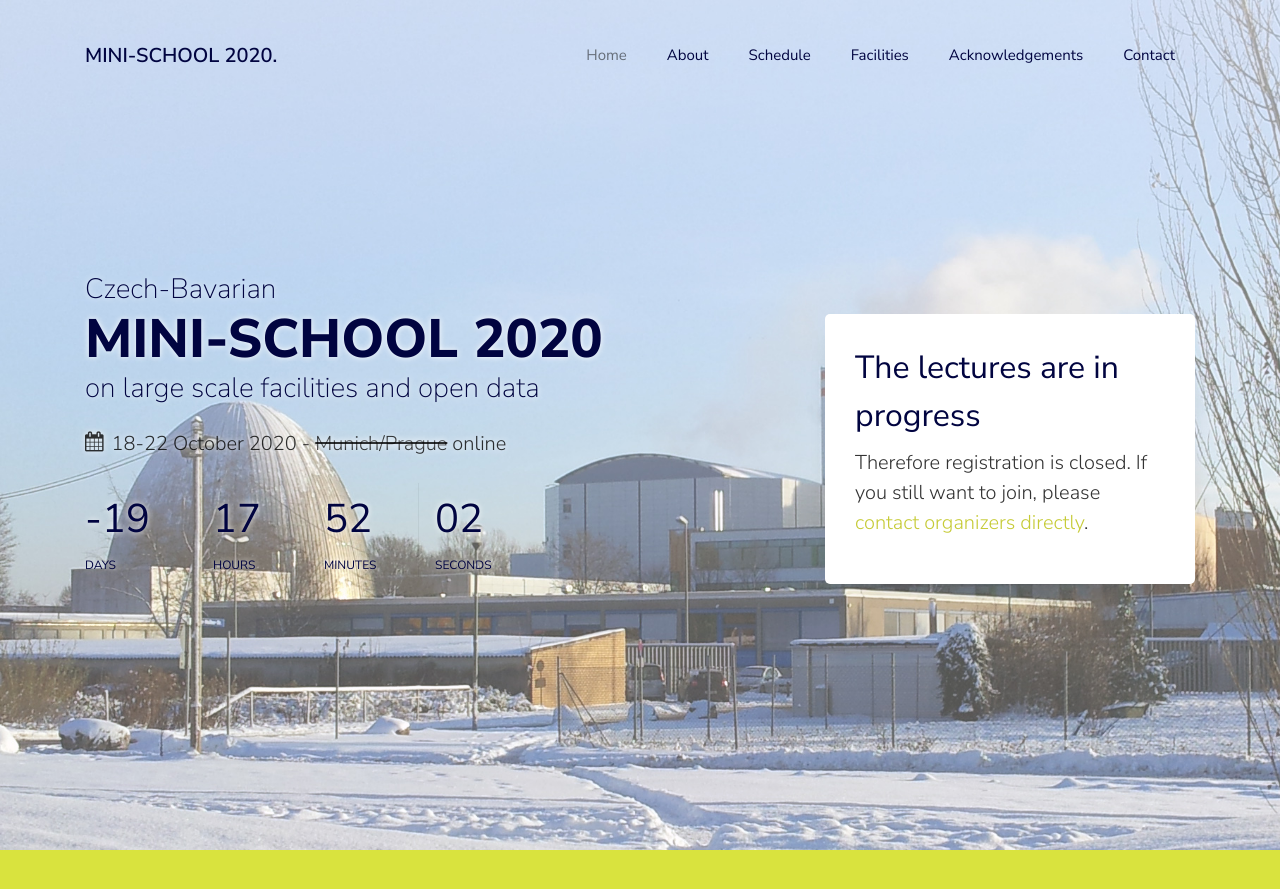
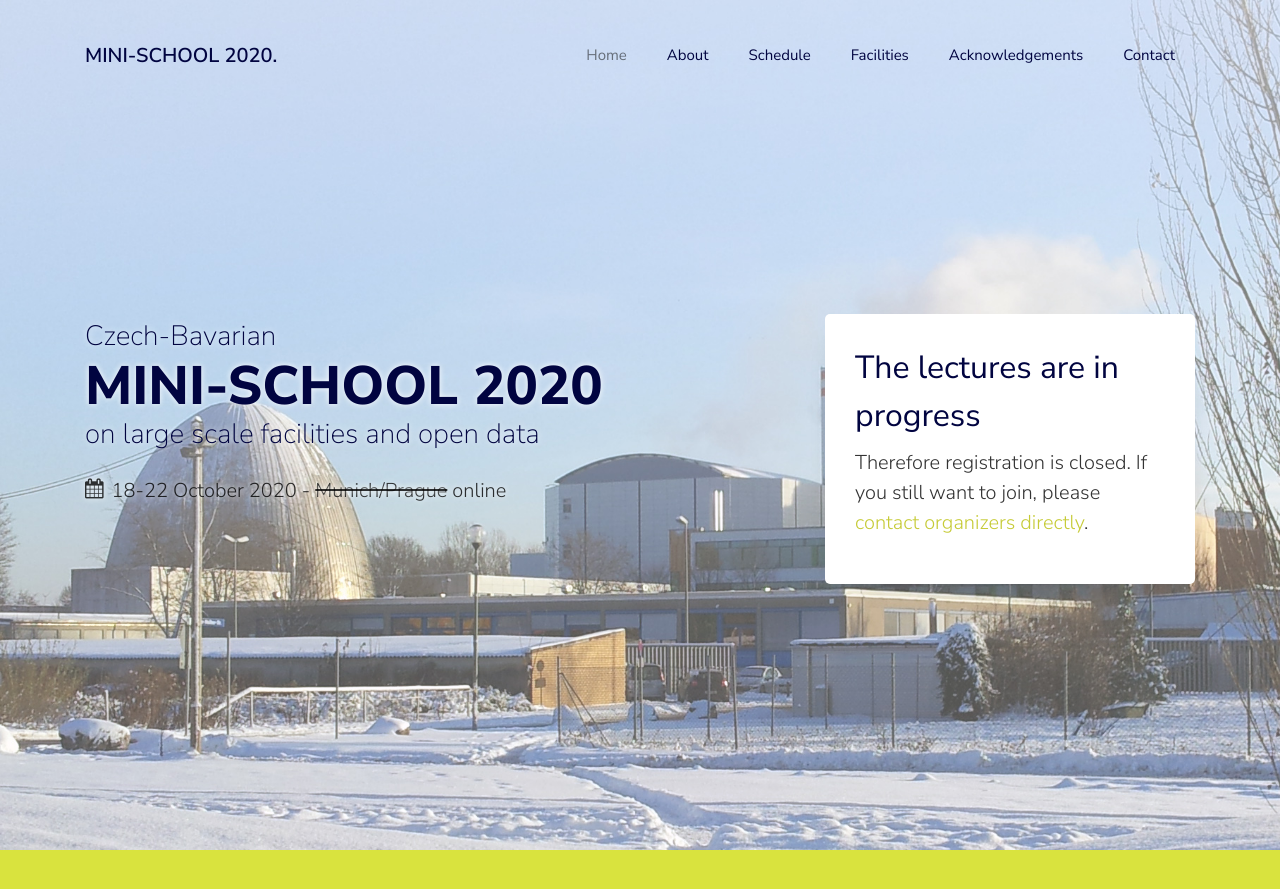
Before and after one commit to me2d09/minischool, a Jekyll site: the page built from index.md, in a window 1280 px wide and 900 px high. Shown: the top 889 px of the window. Built offline with Jekyll 4.4.1, drawn with Linux system fonts in a browser that asks for light colours; some web fonts are replaced.

Commit message:
Disable timer

```diff
--- a/_layouts/main.html
+++ b/_layouts/main.html
@@ -56,12 +56,6 @@
           <div class="col-lg-6 col-md-6 ftco-animate" data-scrollax=" properties: { translateY: '70%' }">
             <h1 class="mb-4 whiteshadow" data-scrollax="properties: { translateY: '30%', opacity: 1.6 }"> Czech-Bavarian <br><span>mini-school 2020</span><br /> on large scale facilities and open data</h1>
             <p class="mb-4 whiteshadow" data-scrollax="properties: { translateY: '30%', opacity: 1.6 }"><span class="icon-calendar mr-2"></span>18-22 October 2020 - <del>Munich/Prague</del> online</p>
-            <div id="timer" class="d-flex whiteshadow">
-						  <div class="time" id="days"></div>
-						  <div class="time pl-3" id="hours"></div>
-						  <div class="time pl-3" id="minutes"></div>
-						  <div class="time pl-3" id="seconds"></div>
-						</div>
           </div>
           <div class="col-lg-2 col"></div>
           <div class="col-lg-4 col-md-6 mt-0 mt-md-5">
--- a/js/main.js
+++ b/js/main.js
@@ -319,7 +319,7 @@ function makeTimer() {
 
 }
 
-setInterval(function() { makeTimer(); }, 1000);
+//setInterval(function() { makeTimer(); }, 1000);
 
 
 
```
